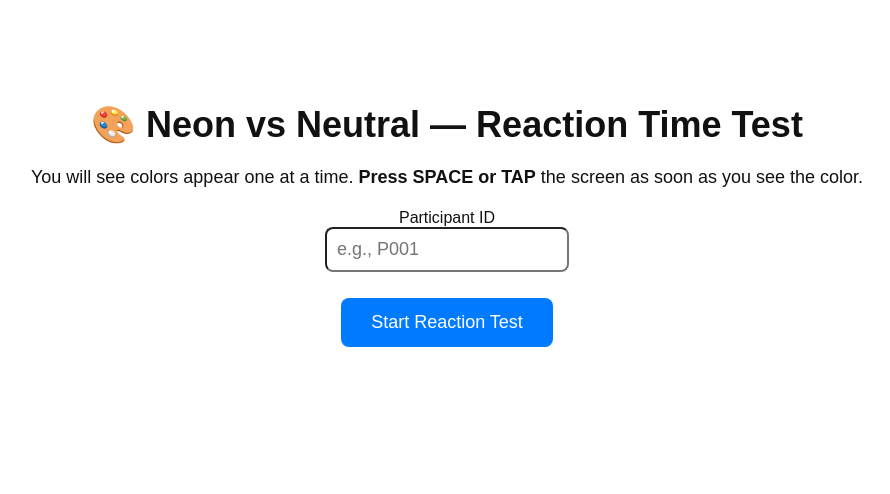
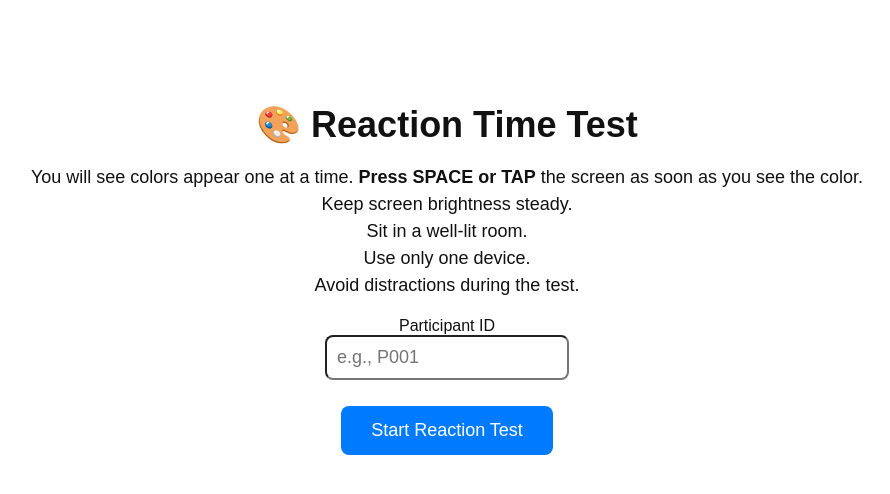
Before and after one commit to rizalestrellaraiza-gif/reaction_time_test, a plain HTML site: page index.html in a window 1280 px wide. Shown: the whole page, without its empty margins (193-1083 px from the left). Drawn offline with Linux system fonts and the light colour scheme.

Commit message:
Update index.html

```diff
--- a/index.html
+++ b/index.html
@@ -21,9 +21,13 @@ input,button{font-size:18px;padding:10px;border-radius:8px}
 </head>
 <body>
 <div id="container">
-<h1>🎨 Neon vs Neutral — Reaction Time Test</h1>
+<h1>🎨 Reaction Time Test</h1>
 <p>
 You will see colors appear one at a time. <strong>Press SPACE or TAP</strong> the screen as soon as you see the color.<br>
+Keep screen brightness steady.<br>
+Sit in a well-lit room.<br>
+Use only one device.<br>
+Avoid distractions during the test.
 </p>
 <div style="margin-top:10px">
 <label for="pid">Participant ID</label><br>
@@ -110,10 +114,7 @@ function generateSequence(startType){
   let seq;
   for(let i=0;i<2000;i++){seq=seededShuffle(base,rng);if(validMaxRun(seq,CONFIG.maxSameTypeRun))break;}
 
-  // ===============================
   // ORDER BIAS CONTROL
-  // Reorder first trial to match startType (Neon-first or Neutral-first)
-  // ===============================
   if(startType==='Neon') seq.sort((a,b)=>a.type==='Neon'&&b.type==='Neutral'?-1:1);
   else seq.sort((a,b)=>a.type==='Neutral'&&b.type==='Neon'?-1:1);
   return seq;
@@ -172,10 +173,8 @@ function showCountdown(){
    ========================= */
 function showFixation(){
   fixation.style.display='block';
-  // RANDOMIZED fixation duration for fatigue/anticipation control
   setTimeout(()=>{
     fixation.style.display='none';
-    // RANDOM ITI (self-paced, stimulus onset independent)
     setTimeout(showColor, randBetween(CONFIG.itiMinMs,CONFIG.itiMaxMs));
   }, randBetween(CONFIG.fixationMsMin,CONFIG.fixationMsMax));
 }
@@ -190,10 +189,6 @@ function showColor(){
   trialCounter.textContent=`${isPractice?'Practice':'Trial'} ${trialIndex+1} of ${currentSeq.length}`;
   tStimOn=performance.now();
   stimulusActive=true;
-  // ===============================
-  // SELF-PACED CONTROL
-  // The color remains until participant presses. No auto-lapse or invalid trials.
-  // ===============================
 }
 
 function recordReaction(){
@@ -203,7 +198,6 @@ function recordReaction(){
   const cur=currentSeq[trialIndex];
   stim.style.display='none'; stim.style.boxShadow='none'; stimulusActive=false;
 
-  // LOG TRIAL
   logs.push({
     participant: pidInput.value.trim(),
     timestamp: nowIso(),
@@ -242,7 +236,6 @@ function finishExperiment(){
   const mean=(arr)=>arr.length?Math.round(arr.reduce((a,b)=>a+b,0)/arr.length):null;
   const avgNeon=mean(neonRTsArr), avgNeutral=mean(neutralRTsArr);
 
-  // RESULTS UI + RESEARCH NOTES (bias control)
   document.body.innerHTML=`
     <div style="padding:20px;">
       <h2>Results — Participant ${pidInput.value.trim()}</h2>
```
